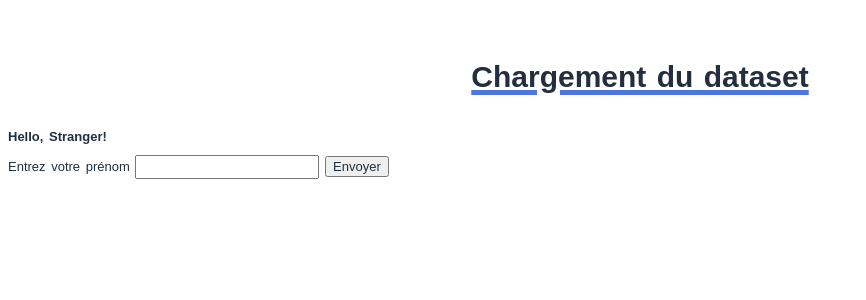
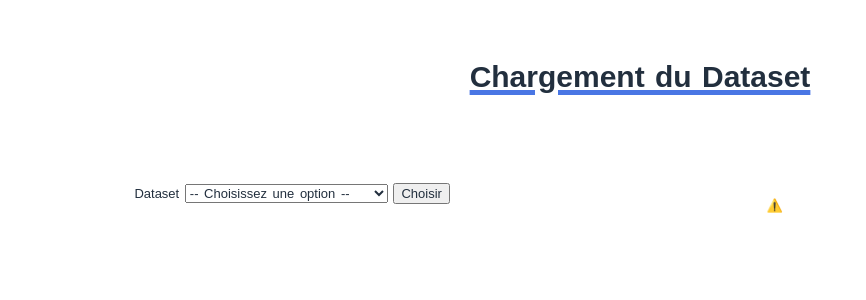
Before and after one commit to antonin-lfv/No-code-AI-platform, a Flask app: page /Dataset in a window 1280 px wide. Shown: the top 300 px of the page, without its empty margins (0-866 px from the left). Run offline with Flask 2, Linux system fonts and the light colour scheme; some libraries are stand-ins or nearby versions.

Commit message:
Dataset page

```diff
--- a/main_module/static/classes.py
+++ b/main_module/static/classes.py
@@ -1,7 +1,28 @@
 from flask_wtf import FlaskForm
-from wtforms import StringField, SubmitField
+from wtforms import StringField, SubmitField, SelectField, SelectMultipleField, FieldList
 from wtforms.validators import DataRequired
+
+label_dataset = "Dataset"
+choix_dataset = ['-- Choisissez une option --', 'Iris (Classification)', 'Penguins (Classification)', 'Prix des voitures (Régression)', 'Choisir un dataset personnel']
+
+class SelectDataset(FlaskForm):
+    choix = SelectField(label=label_dataset, choices=choix_dataset, validators=[DataRequired()], default=choix_dataset[0])
+    submit = SubmitField('Choisir')
+
+
+
+
+
+
+
+
+
+# Test
 
 class NameForm(FlaskForm):
     name = StringField(label='Entrez votre prénom', validators=[DataRequired()])
     submit = SubmitField('Envoyer')
+
+class SelectBox(FlaskForm):
+    choix = SelectField(label="Choisissez une option", choices=["oui", "non"], validators=[DataRequired()])
+    submit = SubmitField('Choisir')
--- a/main_module/static/styles/style.css
+++ b/main_module/static/styles/style.css
@@ -24,20 +24,27 @@ body {
 table {
     font-family: arial, sans-serif;
     border-collapse: collapse;
-    width: 100%;
-    height: 15em;
-    overflow: scroll;
+    height: 300px;
+    overflow-x: auto;
+    display: block;
+}
+
+.row {
+  /*width: 100%;
+  overflow: hidden;*/
+    display: flex;
 }
 
 td, th {
     border: 1px solid #dddddd;
-    text-align: left;
+    text-align: center;
     padding: 8px;
 }
 
 tr:nth-child(even) {
     background-color: #dddddd;
 }
+
 
 .first_titre {
     font-size: 60px !important;
@@ -82,22 +89,18 @@ tr:nth-child(even) {
 }
 
 /* For columns */
-.row {
-    display: flex;
-}
-
 .column_50 {
     flex: 50%;
 }
-
 .column_40 {
     flex: 40%;
 }
-
 .column_30 {
     flex: 30%;
 }
-
+.column_20 {
+    flex: 20%;
+}
 .column_10 {
     flex: 10%;
 }
--- /dev/null
+++ b/main_module/templates/Dataset.html
@@ -0,0 +1,78 @@
+{% extends 'base.html' %}
+
+{% block content %}
+
+    <br><p class="grand_titre">Chargement du Dataset</p><br>
+
+    <div class="row">
+        <div class="column_10"></div>
+        <div class="column_50"><br><br>
+            <form method="POST">
+                {{ select_dataset.hidden_tag() }}
+                {{ select_dataset.choix.label }}
+                {{ select_dataset.choix }}
+                {{ select_dataset.submit() }}
+            </form>
+            <br>
+
+            {% if session['_choix_dataset'] == 'Iris (Classification)' %}
+                Vous avez choisi le Dataset des Iris
+            {% elif session['_choix_dataset'] == 'Penguins (Classification)' %}
+                Vous avez choisi le Dataset des Penguins
+            {% elif session['_choix_dataset'] == 'Prix des voitures (Régression)' %}
+                Vous avez choisi le Dataset du prix des voitures
+            {% elif session['_choix_dataset'] == 'Choisir un dataset personnel' %}
+                Vous avez choisi d'importer votre dataset
+            {% else %}{% endif %}
+        </div>
+        <div class="column_30">
+            <script src="https://unpkg.com/@lottiefiles/lottie-player@latest/dist/lottie-player.js"></script>
+            <lottie-player src="https://assets9.lottiefiles.com/packages/lf20_zidar9jm.json"
+                           background="transparent"
+                           speed="1"
+                           style="width: 120px; height: 120px; display: flex; flex-flow: column wrap; " loop
+                           autoplay></lottie-player>
+        </div>
+        <div class="column_10"></div>
+    </div><br>
+
+    {% if row_data %}
+    <div class="row">
+        <div class="column_10"></div>
+        <div class="column_40">
+            <p class="section">Aperçu</p><br>
+            <div style="height: 300px; box-sizing: border-box;">
+                <!-- Afficher le dataset -->
+                    <br><br>
+                    <table>
+                        <tr>
+                            {% for col in column_names %}
+                                <th>{{ col }}</th>
+                            {% endfor %}
+                        </tr>
+                        {% for row in row_data %}
+                            <tr>
+                                {% for col, row_ in zip(column_names, row) %}
+                                    <td>{{ row_ }}</td>
+                                {% endfor %}
+                            </tr>
+                        {% endfor %}
+                    </table>
+            </div>
+        </div>
+        <div class="column_40">
+            <p class="section">Caractéristiques</p><br>
+            <!-- Affficher les infos du dataset -->
+            <br>
+            <ul style="text-align: center; list-style-position: inside">
+                <li><b>Taille:</b> {{ caract_dataset['taille'] }}</li>
+                <li><b>Nombre de valeurs:</b> {{ caract_dataset['nombre_val'] }}</li>
+                <li><b>Type des colonnes:</b> {{ caract_dataset['type_col'] }}</li>
+                <li><b>Pourcentage de valeurs manquantes:</b> {{ caract_dataset['pourcentage_missing_val'][0] }}% ({{ caract_dataset['pourcentage_missing_val'][1] }})</li>
+            </ul>
+        </div>
+        <div class="column_10"></div>
+    </div>
+    {% endif %}
+
+{% endblock %}
--- a/main_module/templates/dataset.html
+++ /dev/null
@@ -1,18 +0,0 @@
-{% extends 'base.html' %}
-
-{% block content %}
-
-    <br><p class="grand_titre">Chargement du dataset</p>
-
-    <div class="page-header">
-        <h1>Hello, {% if name %}{{ name }}{% else %}Stranger{% endif %}!</h1>
-    </div>
-
-    <form method="POST">
-        {{ form.hidden_tag() }}
-        {{ form.name.label }}
-        {{ form.name(id='1') }}
-        {{ form.submit() }}
-    </form>
-
-{% endblock %}
--- a/main_module/view.py
+++ b/main_module/view.py
@@ -3,7 +3,7 @@ import plotly.express as px
 import plotly.graph_objects as go
 import numpy as np
 import pandas as pd
-from flask import Flask, request, redirect, abort, render_template
+from flask import Flask, request, redirect, abort, render_template, session, flash
 from flask_bootstrap import Bootstrap
 
 from main_module.static.utils import *
@@ -13,62 +13,75 @@ app = Flask(__name__)
 app.config.from_object('config')
 bootstrap = Bootstrap(app)
 
-
 # To get one variable, tape app.config['MY_VARIABLE']
 
 @app.route('/')
 def home():
+    # pour clear les objets enregistrés sur la session dès qu'on revient au menu
+    session.clear()
     return render_template('home.html')
+
+
+@app.route('/test', methods=['GET', 'POST'])
+def test():
+    # form #
+    form = NameForm()
+    if form.validate_on_submit():
+        name = form.name.data
+        session['name'] = name
+    # dropdown select #
+    select = SelectBox()
+    if select.validate_on_submit():
+        choix = select.choix.data
+        session['choix'] = choix
+    return render_template('test.html', form=form, select=select)
 
 
 @app.route('/Dataset', methods=['GET', 'POST'])
 def Dataset():
-    name = None
-    form = NameForm()
-    if form.validate_on_submit():
-        name = form.name.data
-    form.name.data = ''
-    return render_template('dataset.html', form=form, name=name)
+    select_dataset = SelectDataset()
+    if select_dataset.validate_on_submit():
+        _choix_dataset = select_dataset.choix.data
+        session['_choix_dataset'] = _choix_dataset
+        dico_dataset = {
+            'Iris (Classification)': pd.read_csv("main_module/static/datasets/iris.csv"),
+            'Penguins (Classification)': pd.read_csv("main_module/static/datasets/penguins.csv"),
+            'Prix des voitures (Régression)': pd.read_csv("main_module/static/datasets/CarPrice.csv"),
+        }
+        if session['_choix_dataset'] in dico_dataset.keys():
+            df = dico_dataset[session['_choix_dataset']]
+            caract_dataset = {
+                'taille': df.shape,
+                'nombre_de_val': str(df.shape[0] * df.shape[1]),
+                'type_col': type_col_dataset(df),
+                'pourcentage_missing_val': [str(round(sum(df.isnull().sum(axis=1).tolist()) * 100 / (df.shape[0] * df.shape[1]), 2)), str(sum(df.isnull().sum(axis=1).tolist()))]
+            }
+            return render_template('Dataset.html', select_dataset=select_dataset, column_names=df.columns.values, row_data=list(df.values.tolist()), zip=zip, caract_dataset=caract_dataset)
+        else:
+            return render_template('Dataset.html', select_dataset=select_dataset)
+    else:
+        return render_template('Dataset.html', select_dataset=select_dataset)
 
 
-df = pd.read_csv("main_module/static/datasets/iris.csv")
+@app.route('/Analyse des colonnes', methods=['GET', 'POST'])
+def Analyse_colonnes():
+    # return render_template('analyse_colonnes.html')
+    return render_template("analyse_colonnes.html", column_names=df.columns.values, row_data=list(df.values.tolist()), zip=zip)
 
 
-@app.route('/Analyse des colonnes')
-def Analyse_colonnes():
-    # return render_template('analyse_colonnes.html')
-    return render_template("analyse_colonnes.html", column_names=df.columns.values, row_data=list(df.values.tolist()),
-                           link_column="variety", zip=zip)
-
-
-@app.route('/Matrice de corrélations')
+@app.route('/Matrice de corrélations', methods=['GET', 'POST'])
 def Matrice_correlation():
     return render_template('matrice_correlation.html')
 
 
-@app.route('/Section graphiques')
+@app.route('/Section graphiques', methods=['GET', 'POST'])
 def Section_graphiques():
     return render_template('section_graphiques.html')
 
 
-@app.route('/Régressions')
+@app.route('/Régressions', methods=['GET', 'POST'])
 def Regressions():
     return render_template('regressions.html')
-
-
-@app.route('/Classifications')
-def Classification():
-    return render_template('classifications.html')
-
-
-@app.route('/Ensemble learning')
-def Ensemble_learning():
-    return render_template('ensemble_learning.html')
-
-
-@app.route('/Réduction de dimension')
-def Reduction_dimension():
-    return render_template('reduction_dimension.html')
 
 
 """
```
Also changed, not shown: other parts of main_module/static/styles/style.css (+1 -1 lines), main_module/static/utils.py (+8 -0 lines), main_module/templates/test.html (added, +31 -0 lines), 2 other files.
